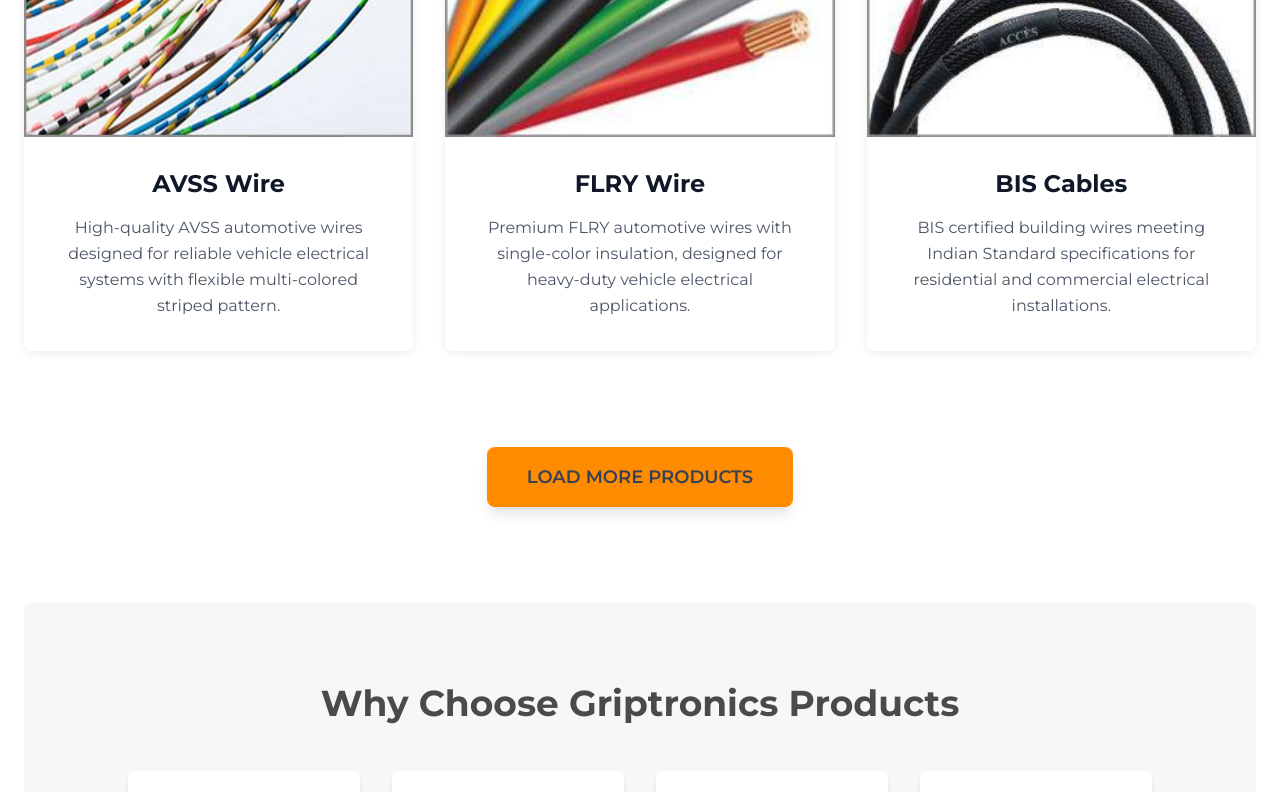
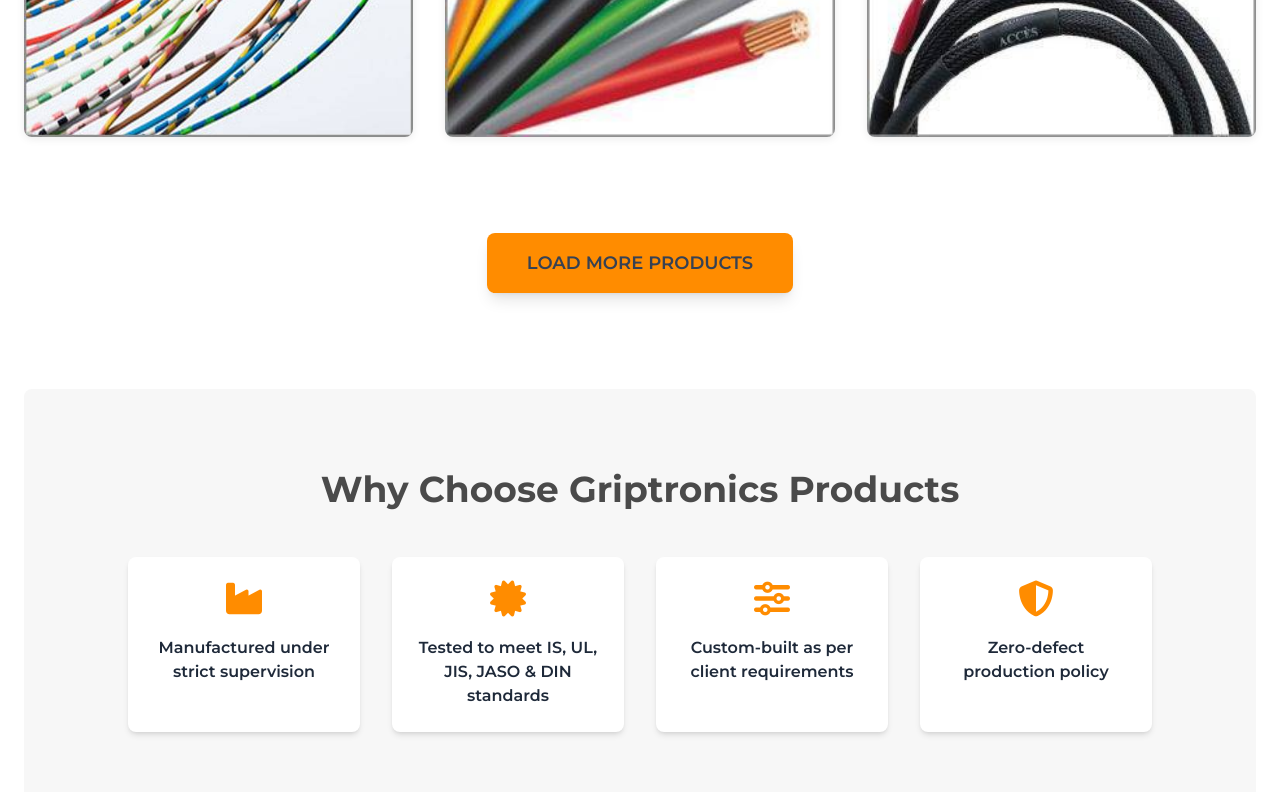
Before and after one commit to Hitesh-malik/cable_company, a React (Vite) app: page / in a window 1280 px wide. Shown: the part 3780-4572 px from the top of the page. Built offline with nearby package versions, Linux system fonts and the light colour scheme.

Commit message:
remove the card detail from

```diff
--- a/src/pages/Home.jsx
+++ b/src/pages/Home.jsx
@@ -1243,7 +1243,7 @@
                           </div>
                         </div>
                       </div>
-                      <div className="info p-6 sm:p-7 md:p-8 bg-white">
+                      {/* <div className="info p-6 sm:p-7 md:p-8 bg-white">
                         <motion.h4
                           className="text-xl sm:text-2xl md:text-2xl font-bold mb-3 sm:mb-4 font-heading text-gray-900 leading-tight"
                           initial={{ opacity: 0 }}
@@ -1271,7 +1271,7 @@
                         >
                           {product.description}
                         </motion.p>
-                      </div>
+                      </div> */}
                     </motion.div>
                   ))}
                 </motion.div>
```
